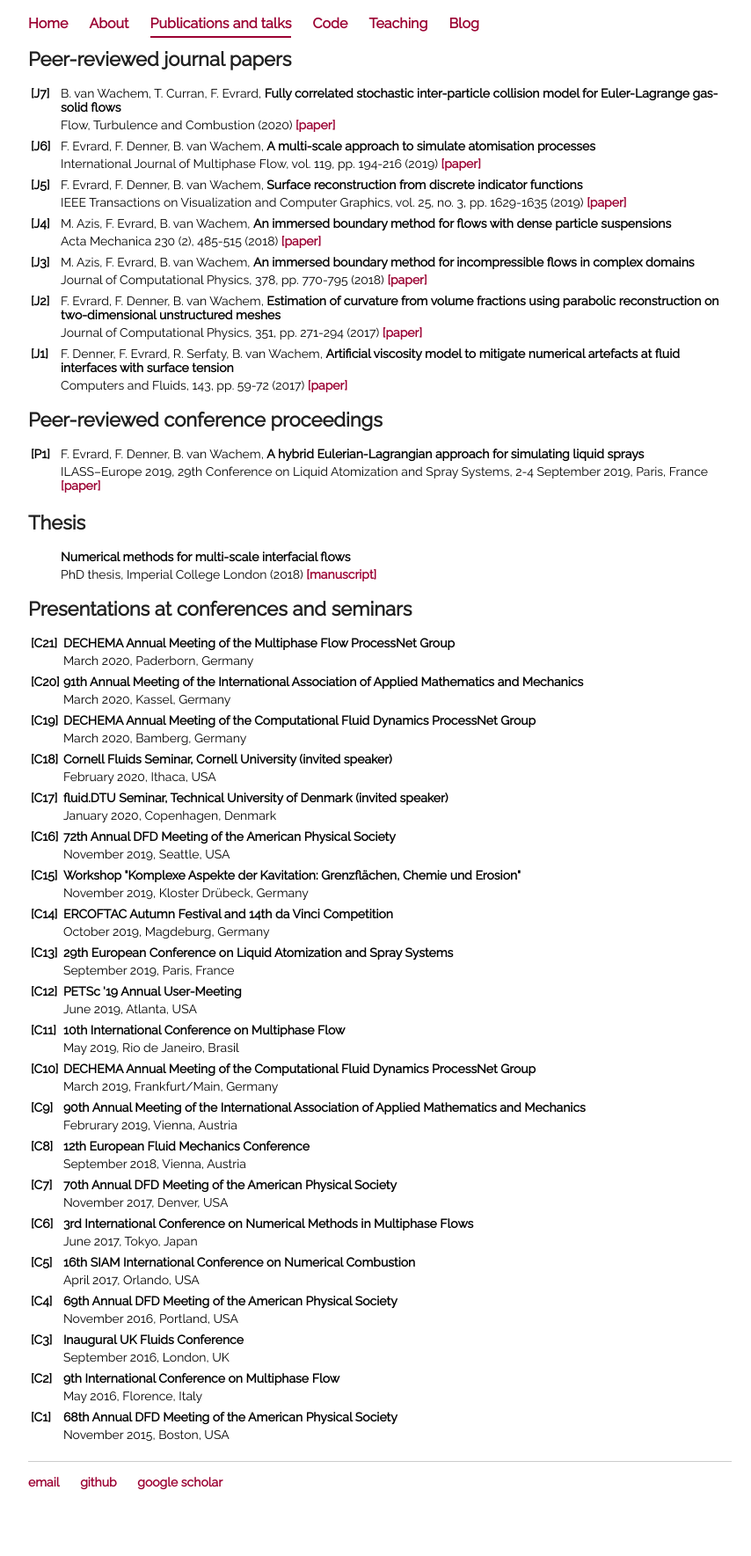
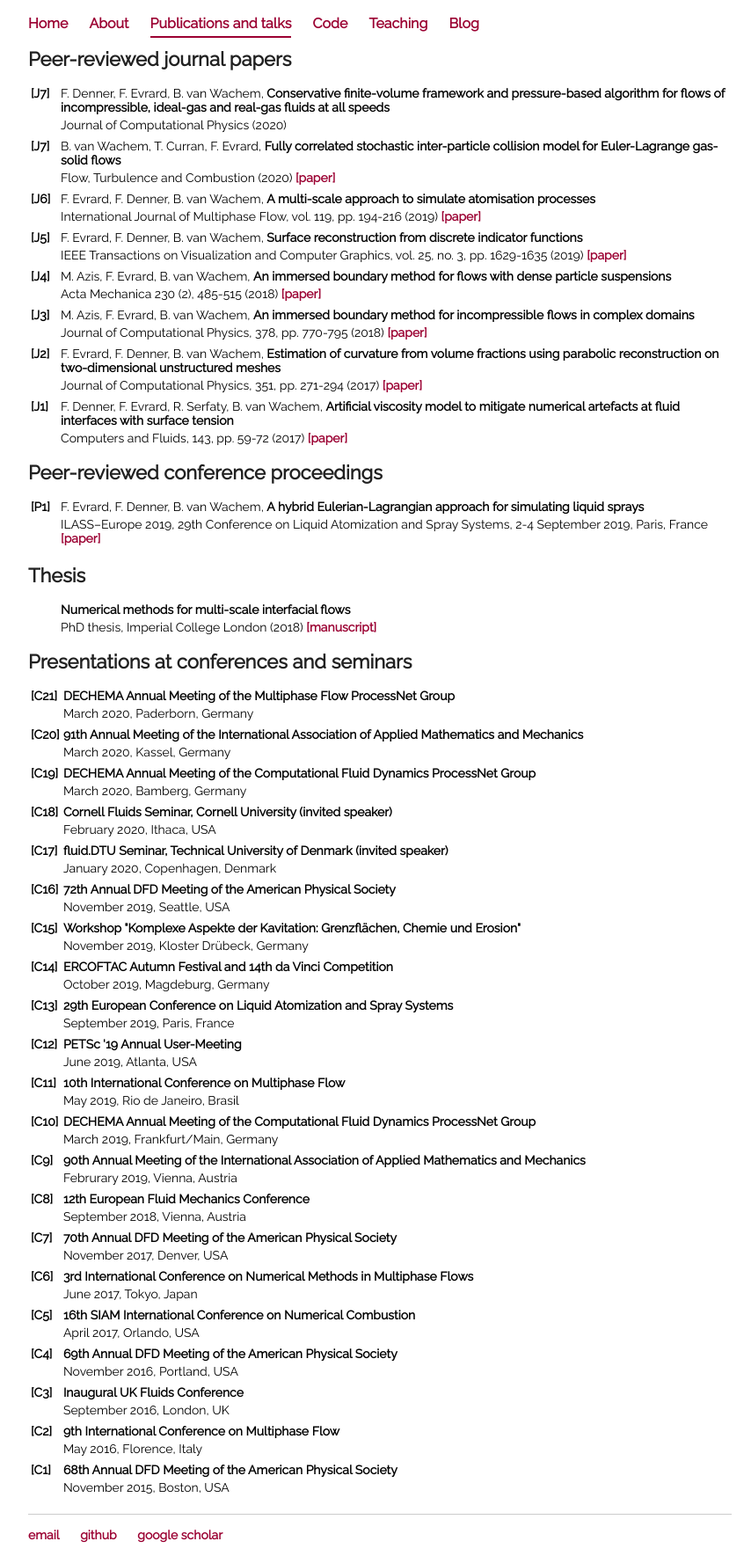
Before and after one commit to fabienevrard/fabienevrard.github.io, a Jekyll site: the page built from publications/index.html, in a window 1280 px wide. Shown: the whole page at 88% size, without its empty margins (208-1062 px from the left). Built offline with Jekyll 4.4.1, drawn with Linux system fonts in a browser that asks for light colours; before the commit the page ends 1709 px from its top, so only the background shows below that.

Commit message:
Update index.html

```diff
--- a/publications/index.html
+++ b/publications/index.html
@@ -10,6 +10,15 @@ title: Publications and talks
 		 <col width=95%>
 		 <tr>
 			 <td><b>[J7]</b></td>
+			 <td>F. Denner, F. Evrard, B. van Wachem, <b>Conservative finite-volume framework and pressure-based algorithm for flows of incompressible, ideal-gas and real-gas fluids at all speeds</b></td>
+		 </tr>
+		 <tr>
+			 <td></td>
+			 <td>Journal of Computational Physics (2020) </td>
+		 </tr>
+		 <tr><td></td><td></td></tr>
+		 <tr>
+			 <td><b>[J7]</b></td>
 			 <td>B. van Wachem, T. Curran, F. Evrard, <b>Fully correlated stochastic inter-particle collision model for Euler-Lagrange gas-solid flows</b></td>
 		 </tr>
 		 <tr>
@@ -17,7 +26,6 @@ title: Publications and talks
 			 <td>Flow, Turbulence and Combustion (2020) <b><a href="https://doi.org/10.1007/s10494-020-00111-7">[paper]</a></b></td>
 		 </tr>
 		 <tr><td></td><td></td></tr>
-
 		 <tr>
 			 <td><b>[J6]</b></td>
 			 <td>F. Evrard, F. Denner, B. van Wachem, <b>A multi-scale approach to simulate atomisation processes</b></td>
```
